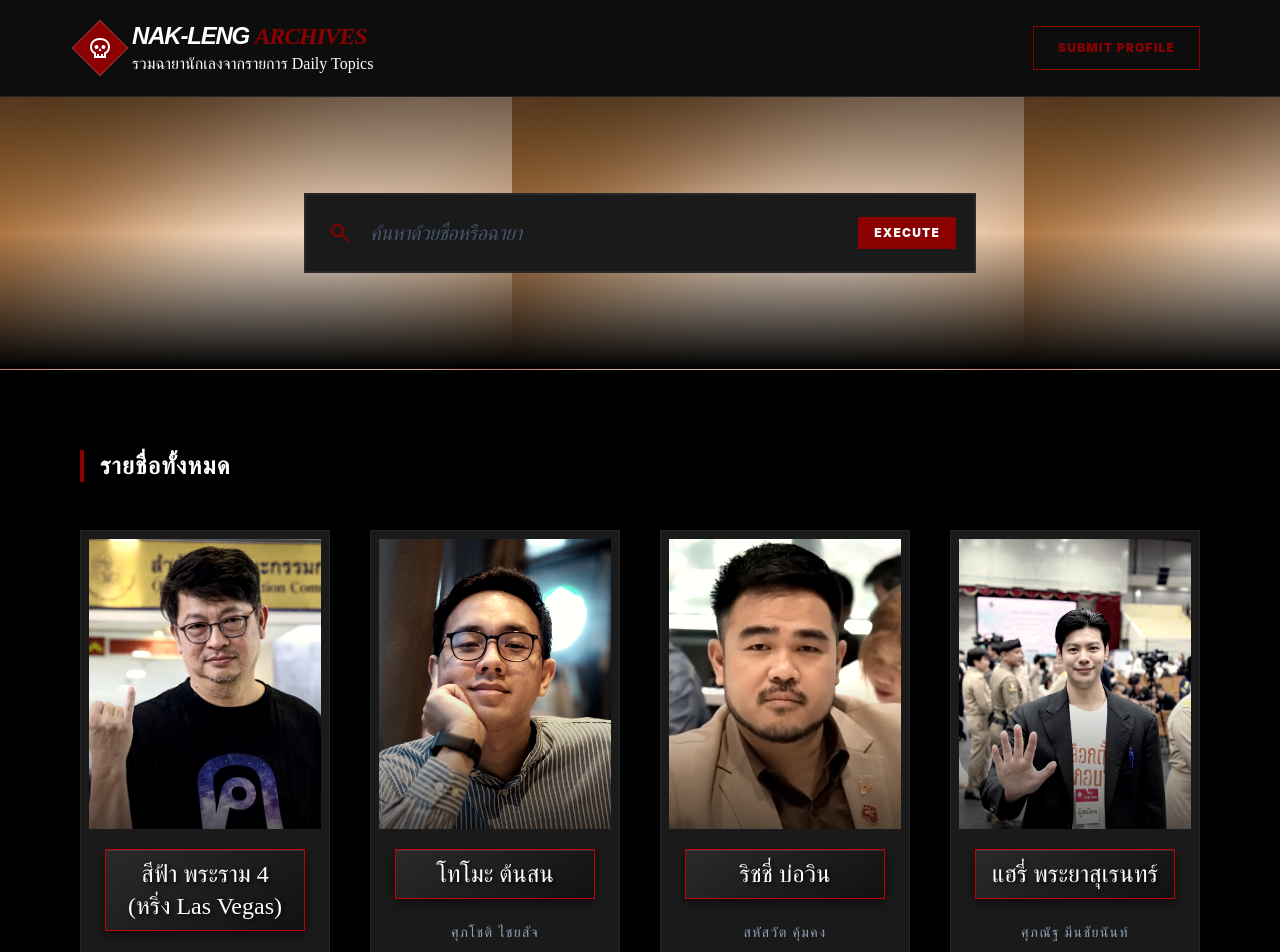
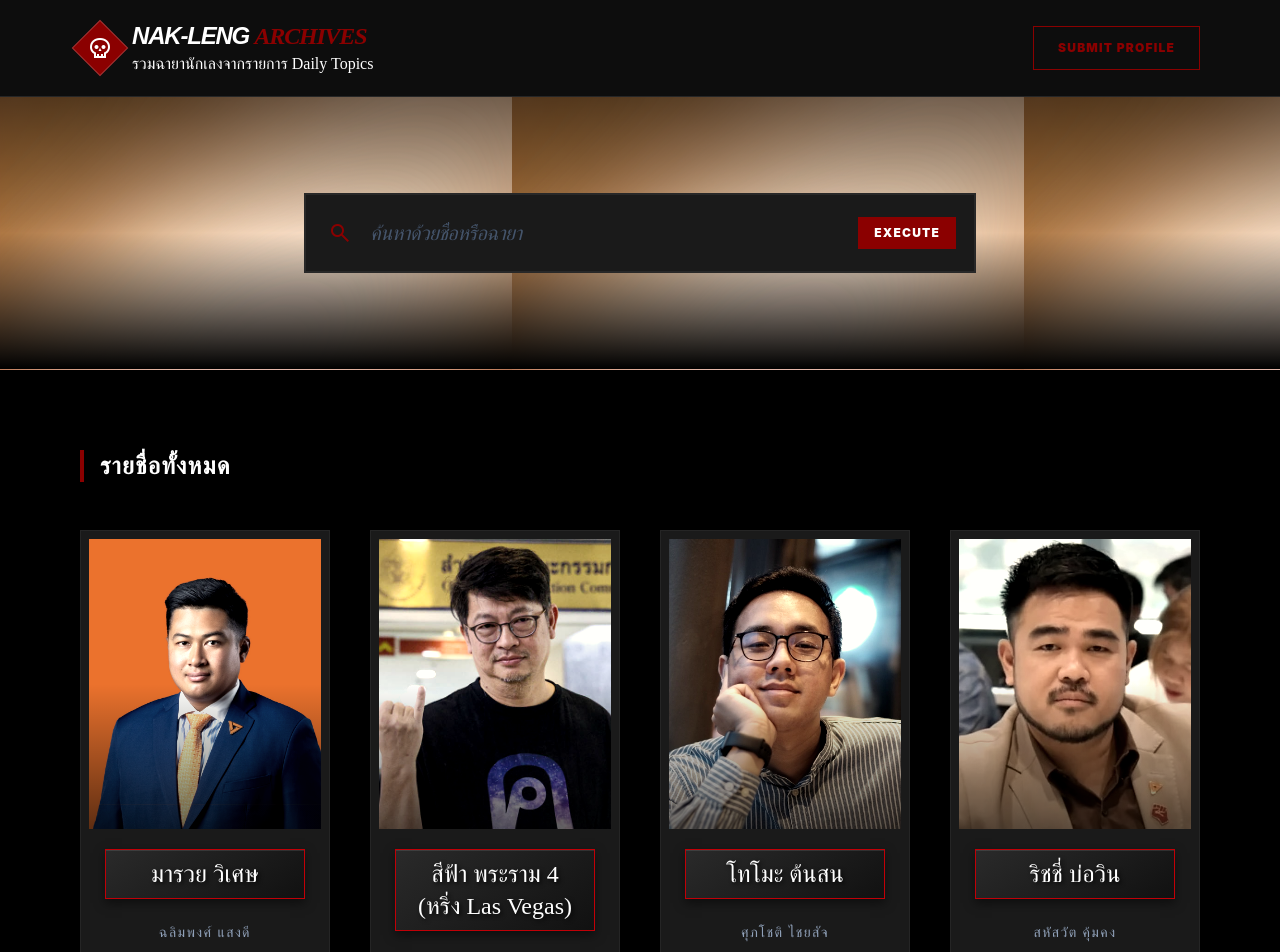
Before and after one commit to bdsach/nak-leng-archives, a React (Vite) app: page / in a window 1280 px wide. Shown: the top 952 px of the page. Built offline with nearby package versions, Linux system fonts and the light colour scheme; a web font is replaced by a local one.

Commit message:
📚 add(data): chalermpong_s

```diff
--- a/src/data/Figures.ts
+++ b/src/data/Figures.ts
@@ -1,4 +1,10 @@
 export const figures: Figure[] = [
+  {
+    id: "chalermpong_s",
+    name: "ฉลิมพงศ์ แสงดี",
+    alias: "มารวย วิเศษ",
+    imageUrl: "/avatars/chalermpong_s.jpeg",
+  },
   {
     id: "sombat_b",
     name: "สมบัติ บุญงามอนงค์",
```
Also changed, not shown: public/avatars/chalermpong_s.jpeg (added).
